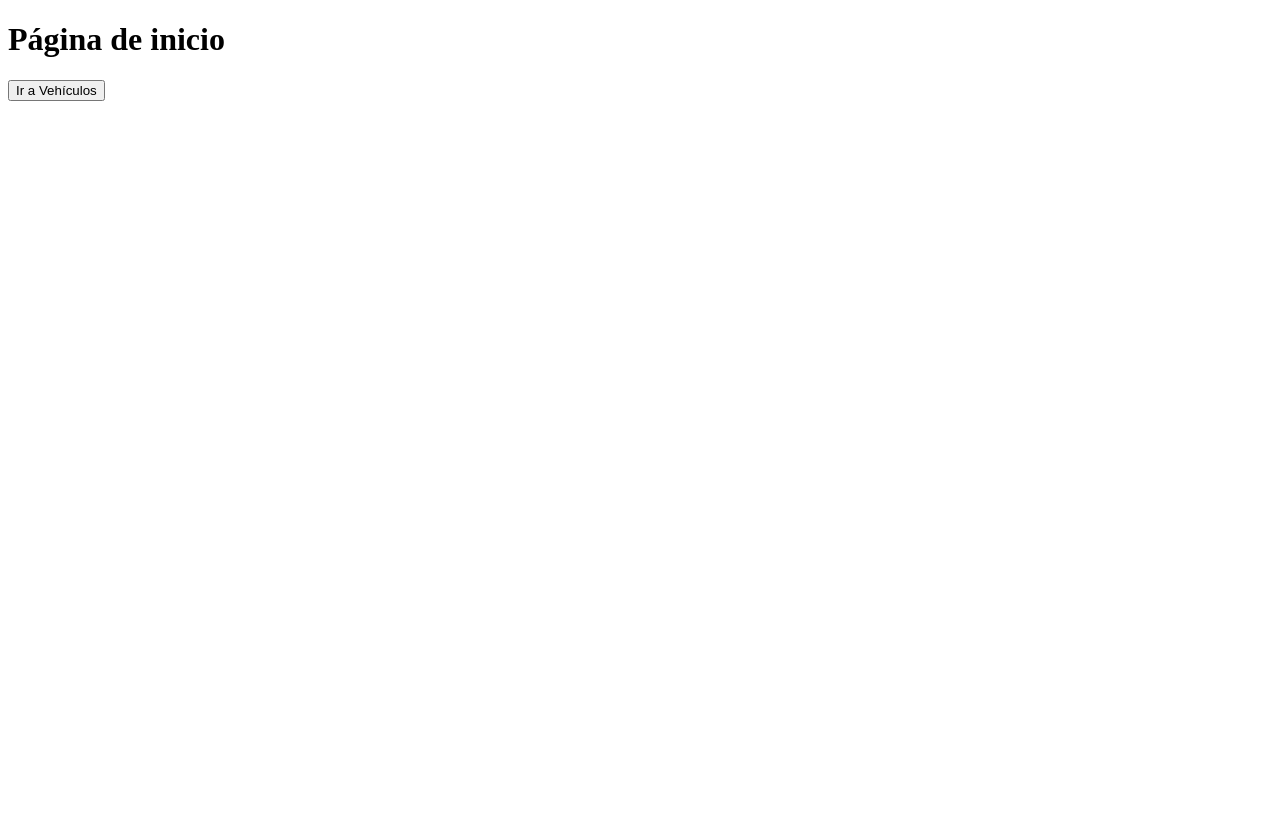
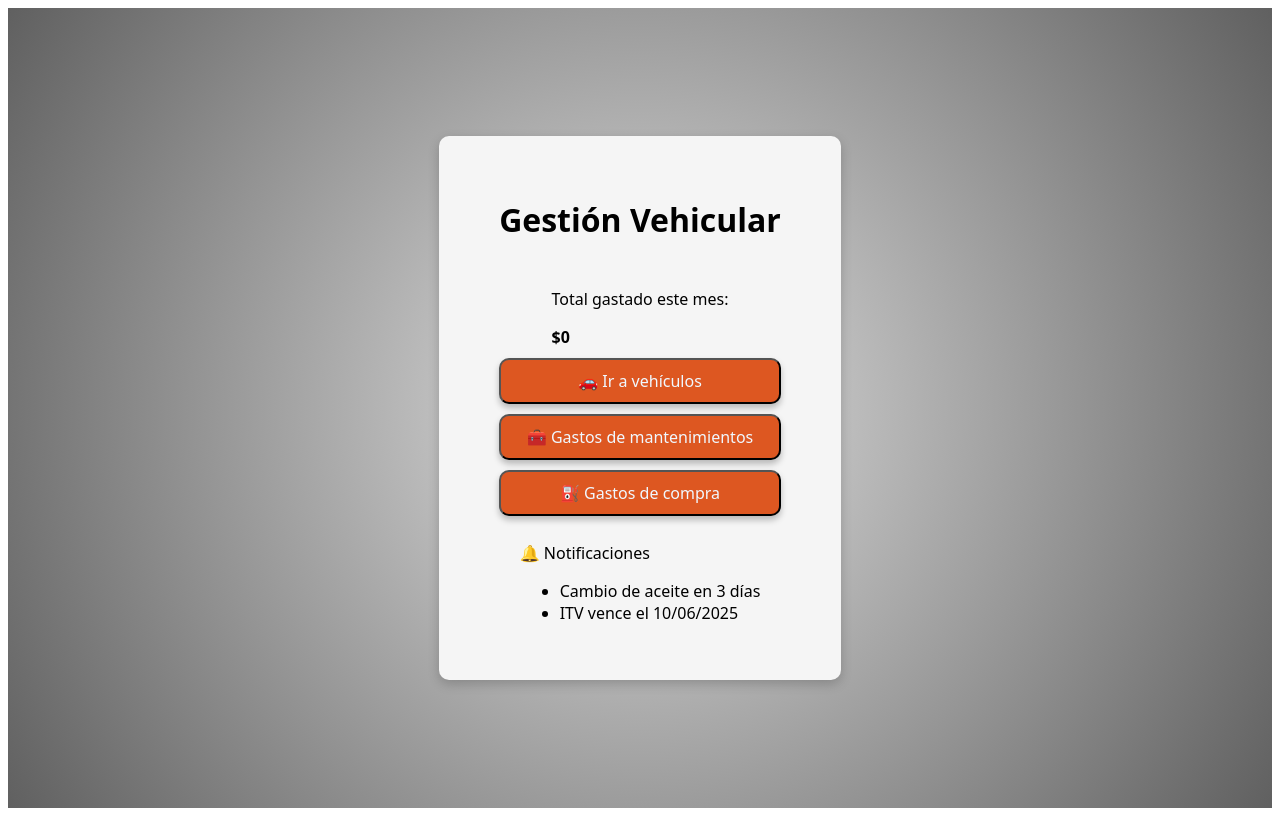
Before and after one commit to nahuelaba96/gestion-vehicular-frontend, a React (Vite) app: page / in a window 1280 px wide. Built offline with nearby package versions, Linux system fonts and the light colour scheme.

Commit message:
algunos cambios

```diff
--- a/src/App.tsx
+++ b/src/App.tsx
@@ -1,12 +1,14 @@
 import { Routes, Route } from "react-router-dom";
 import Home from "./pages/home/Home";
 import Vehiculos from "./pages/vehiculos/Vehiculos";
+import Gmantenimientos from "./pages/gmantenimientos/Gmantenimientos"
 
 const App = () => {
   return (
     <Routes>
       <Route path="/" element={<Home />} />
       <Route path="/vehiculos" element={<Vehiculos />} />
+      <Route path="/gastosdemantenimiento" element={<Gmantenimientos />} />
     </Routes>
   );
 };
--- /dev/null
+++ b/src/pages/gmantenimientos/Gmantenimientos.tsx
@@ -0,0 +1,5 @@
+const Gmantenimientos = () => {
+  return <h1>Gastos de mano de obra</h1>;
+};
+
+export default Gmantenimientos;
--- a/src/pages/home/Home.tsx
+++ b/src/pages/home/Home.tsx
@@ -1,4 +1,5 @@
 import { useNavigate } from "react-router-dom";
+import "./home.css";
 
 const Home = () => {
   const navigate = useNavigate();
@@ -7,10 +8,51 @@ const Home = () => {
     navigate("/vehiculos");
   };
 
+  const Gmantenimientos = () => {
+    navigate("/gastosdemantenimiento");
+  };
+
+  const irACompras = () => {
+    navigate("/gastosdecompra");
+  };
+
+  const totalGastos = 0; // Placeholder para lógica futura
+  const notificaciones = [
+    "Cambio de aceite en 3 días",
+    "ITV vence el 10/06/2025",
+  ];
+
   return (
-    <div>
-      <h1>Página de inicio</h1>
-      <button onClick={irAVehiculos}>Ir a Vehículos</button>
+    <div className="fondo">
+      <div className="btn-contenedor">
+        <h1 className="titulo">Gestión Vehicular</h1>
+
+        <div className="resumen-gastos">
+          <p>Total gastado este mes:</p>
+          <strong>${totalGastos}</strong>
+        </div>
+
+        <button onClick={irAVehiculos} className="btn1">
+          🚗 Ir a vehículos
+        </button>
+        <button onClick={Gmantenimientos} className="btn1">
+          🧰 Gastos de mantenimientos
+        </button>
+        <button onClick={irACompras} className="btn1">
+          ⛽ Gastos de compra
+        </button>
+
+        <div className="notificaciones">
+          <p className="noti-titulo">
+            🔔 Notificaciones
+          </p>
+          <ul>
+            {notificaciones.map((msg, i) => (
+              <li key={i}>{msg}</li>
+            ))}
+          </ul>
+        </div>
+      </div>
     </div>
   );
 };
--- /dev/null
+++ b/src/pages/home/home.css
@@ -0,0 +1,59 @@
+@import url('https://fonts.googleapis.com/css2?family=Roboto&display=swap');
+
+*{
+    font-family: system-ui, -apple-system, BlinkMacSystemFont, 'Segoe UI', Roboto, Oxygen, Ubuntu, Cantarell, 'Open Sans', 'Helvetica Neue', sans-serif;
+}
+
+
+.fondo {
+  background: radial-gradient(circle, #e0e0e0, #a0a0a0, #606060);
+  min-height: 100vh;
+  display: flex;
+  justify-content: center;
+  align-items: center;
+}
+
+.btn-contenedor {
+  background-color: #f5f5f5;       /* Fondo claro dentro del fondo general */
+  padding: 40px 60px;              /* Agranda el tamaño interior */
+  border-radius: 10px;             /* Bordes redondeados opcionales */
+  box-shadow: 0 4px 12px rgba(0, 0, 0, 0.2);
+  display: flex;
+  flex-direction: column;
+  gap: 10px;
+  align-items: center;
+
+}
+
+.btn1 {
+  padding: 10px 20px;
+  font-size: 16px;
+  cursor: pointer;
+  border-radius: 10px;
+  background-color: rgb(221, 87, 33);
+  box-shadow: 0 4px 6px rgba(0, 0, 0, 0.25);
+  color: aliceblue;
+   width: 100%;
+  box-sizing: border-box;
+
+  /* Transiciones suaves */
+  transition:
+    transform 0.2s ease,
+    box-shadow 0.2s ease,
+    background-color 0.2s ease,
+    color 0.2s ease;
+}
+
+/* Efecto hover con zoom y sombra más marcada */
+.btn1:hover {
+  transform: scale(1.05);
+  box-shadow: 0 8px 12px rgba(0, 0, 0, 0.4);
+  background-color: rgb(200, 70, 20);
+  color: #fff;
+}
+
+/* Efecto al hacer click */
+.btn1:active {
+  transform: scale(0.97);
+  box-shadow: 0 2px 4px rgba(0, 0, 0, 0.2);
+}
```
